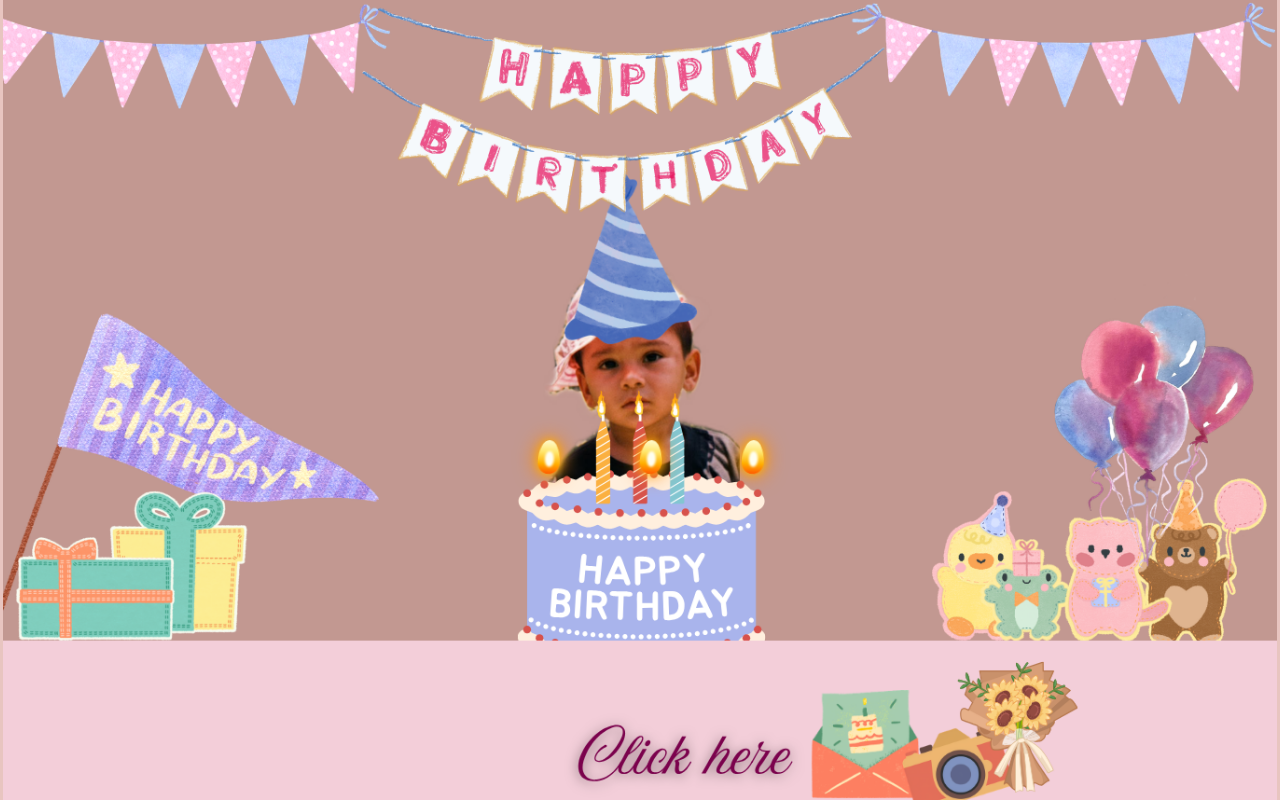
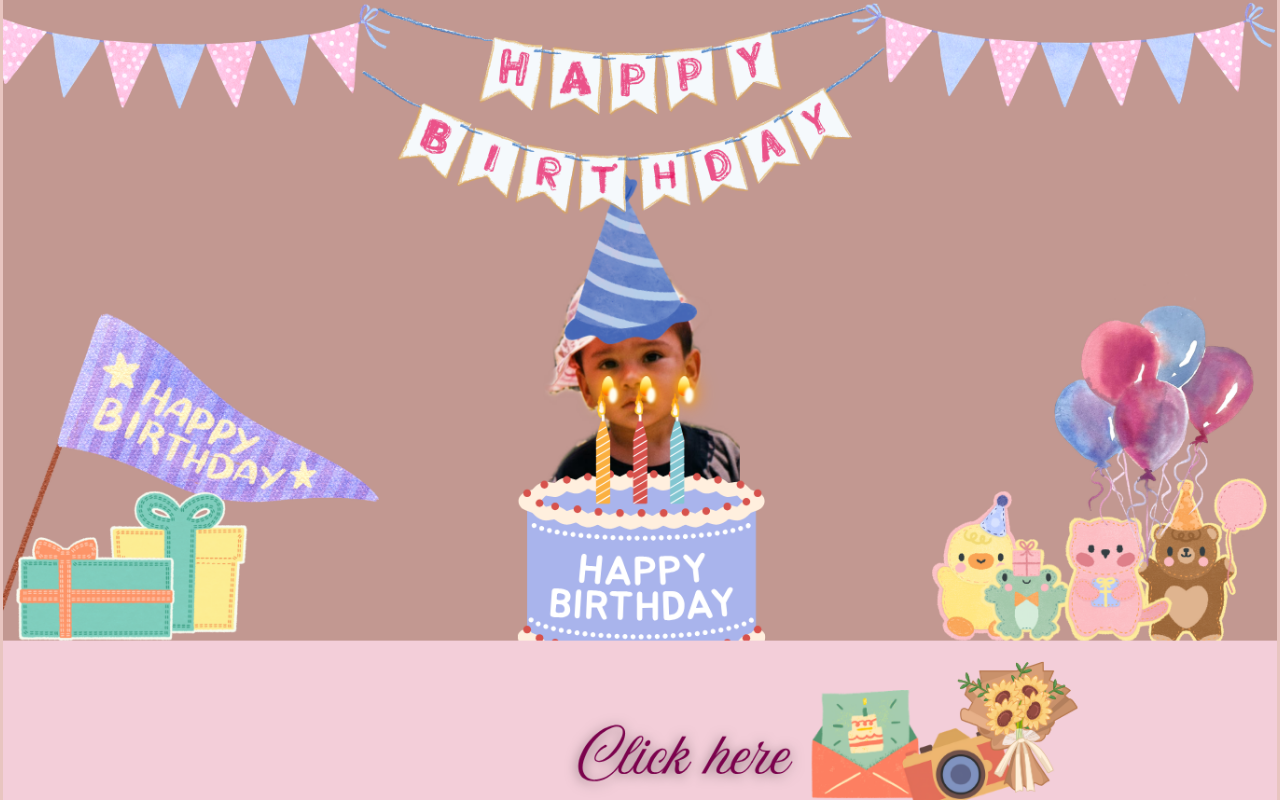
Before and after one commit to prinsayonjon/rishant-birthday, a plain HTML site: page index.html in a window 1280 px wide. Drawn offline with Linux system fonts and the light colour scheme.

Commit message:
Update index.html

```diff
--- a/index.html
+++ b/index.html
@@ -33,11 +33,11 @@
     /* =========================
        INTERACTIVE CANDLES
        ========================= */
-
 .flame {
   position: absolute;
-      width: 22px;
-      height: 34px;
+  width: 12px;
+  height: 20px;
+
 
       /* TEMPORARY POSITIONS */
       /* We'll adjust these after you test them */
@@ -169,18 +169,18 @@
        ========================= */
 
    #flame1 {
-      left: 42%;
-      top: 55%;
+  left: 47%;
+  top: 47%;
 }
 
 #flame2 {
   left: 50%;
-      top: 55%;
+  top: 47%;
 }
 
 #flame3 {
-      left: 58%;
-      top: 55%;
+  left: 53%;
+  top: 47%;
 }
 
   </style>
```
Lines whose indentation alone changed are shown as unchanged.
